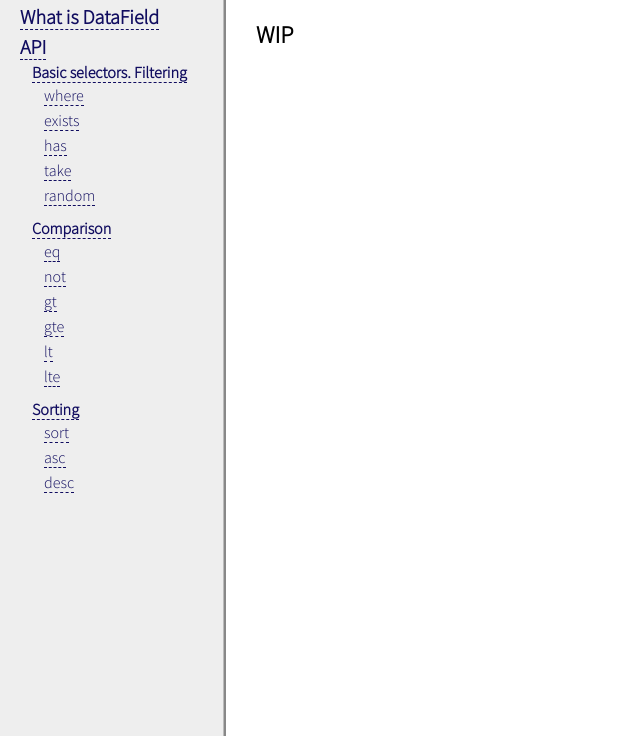
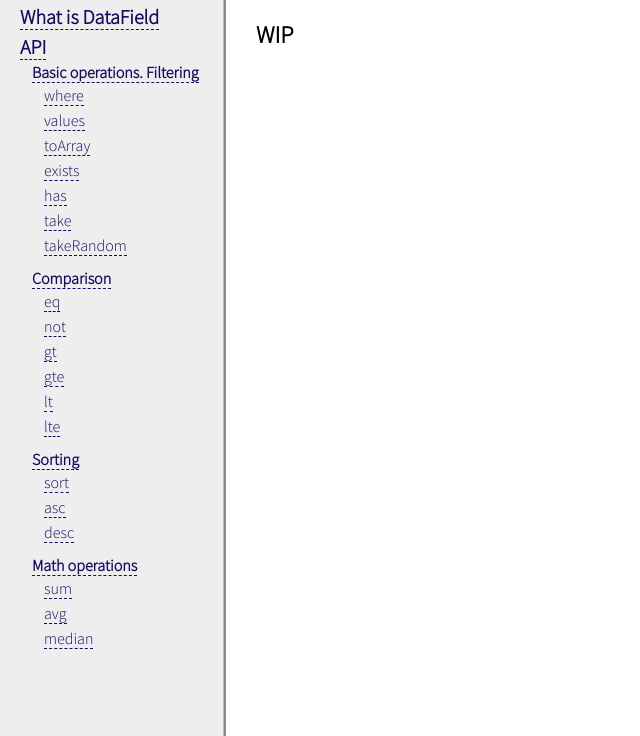
Before and after one commit to alexbykoff/datafield, a website: page docs/index.html in a window 1280 px wide. Shown: the part 64-800 px from the top of the page, without its empty margins (0-640 px from the left). Drawn offline with Linux system fonts and the light colour scheme; no server answers.

Commit message:
working on docs

```diff
--- a/docs/index.html
+++ b/docs/index.html
@@ -20,13 +20,15 @@
     <li><a class="first-level" href="#datafield">What is DataField</a></li>
     <li><a class="first-level" href="#api">API</a>
       <ul>
-        <li class="section"><a class="second-level" href="#filtering">Basic selectors. Filtering</a>
+        <li class="section"><a class="second-level" href="#filtering">Basic operations. Filtering</a>
           <ul>
             <li><a href="#where">where</a></li>
+            <li><a href="#values">values</a></li>
+            <li><a href="#toArray">toArray</a></li>
             <li><a href="#exists">exists</a></li>
             <li><a href="#has">has</a></li>
             <li><a href="#take">take</a></li>
-            <li><a href="#random">random</a></li>
+            <li><a href="#random">takeRandom</a></li>
           </ul>
         </li>
         <li class="section"><a class="second-level" href="#comparison">Comparison</a>
@@ -46,6 +48,13 @@
             <li><a href="#desc">desc</a></li>
           </ul>
         </li>
+        <li class="section"><a class="second-level" href="#math">Math operations</a>
+          <ul>
+            <li><a href="#sum">sum</a></li>
+            <li><a href="#avg">avg</a></li>
+            <li><a href="#median">median</a></li>
+          </ul>
+        </li>
       </ul>
     </li>
     <li></li>
```
